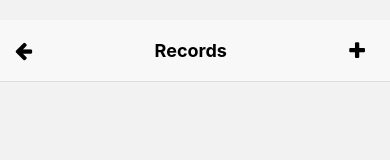
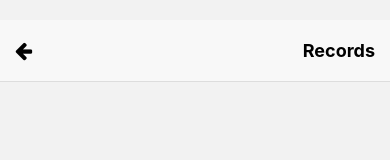
Before and after one commit to TM1718/UserApp, a React Native app: screen /TruckRecords in a window 390 px wide. Shown: the top 160 px of the page. Built offline with nearby package versions, Linux system fonts and the light colour scheme.

Commit message:
Edit and delete button updated

```diff
--- a/userScreen/TruckRecords.js
+++ b/userScreen/TruckRecords.js
@@ -102,13 +102,13 @@ const TruckRecords = ({ navigation }) => {
           style={[styles.button, styles.editButton]}
           onPress={() => handleEdit(item)}
         >
-          <Text style={styles.buttonText}>Edit</Text>
+          <Icon name="edit" size={20} color="#fff" />
         </TouchableOpacity>
         <TouchableOpacity
           style={[styles.button, styles.deleteButton]}
           onPress={() => handleDelete(item._id)}
         >
-          <Text style={styles.buttonText}>Delete</Text>
+          <Icon name="trash" size={20} color="#fff" />
         </TouchableOpacity>
       </View>
     </View>
@@ -122,10 +122,7 @@ const TruckRecords = ({ navigation }) => {
           <Icon name="arrow-left" size={20} color="black" />
         </TouchableOpacity>
         <Text style={styles.appBarTitle}>Records</Text>
-        {/* Add Edit and Delete Buttons */}
-        <TouchableOpacity onPress={() => navigation.navigate('AddUserRequest')}>
-          <Icon name="plus" size={20} color="black" style={{ marginRight: 10 }} />
-        </TouchableOpacity>
+
       </View>
 
       <View style={styles.content}>
@@ -241,7 +238,7 @@ const styles = StyleSheet.create({
     marginHorizontal: 5,
     alignItems: 'center',
     justifyContent: 'center',
-    minWidth: 80,
+    minWidth: 40,
   },
   buttonText: {
     color: '#fff',
--- a/userScreen/UserProfile.js
+++ b/userScreen/UserProfile.js
@@ -28,7 +28,7 @@ const UserProfile = ({ navigation }) => {
 
   return (
     <View style={{ flex: 1 }}>
-      {/* App Bar */}
+
       <View style={styles.appBar}>
         <TouchableOpacity onPress={() => navigation.goBack()}>
           <Icon name="arrow-left" size={20} color="black" />
@@ -36,7 +36,6 @@ const UserProfile = ({ navigation }) => {
         <Text style={styles.appBarTitle}>Profile</Text>
       </View>
 
-      {/* Main Content */}
       <View style={styles.content}>
         <View style={styles.profileContainer}>
           <Image source={{ uri: 'https://www.366icons.com/media/01/profile-avatar-account-icon-16699.png' }} style={styles.profileImage} />
```
